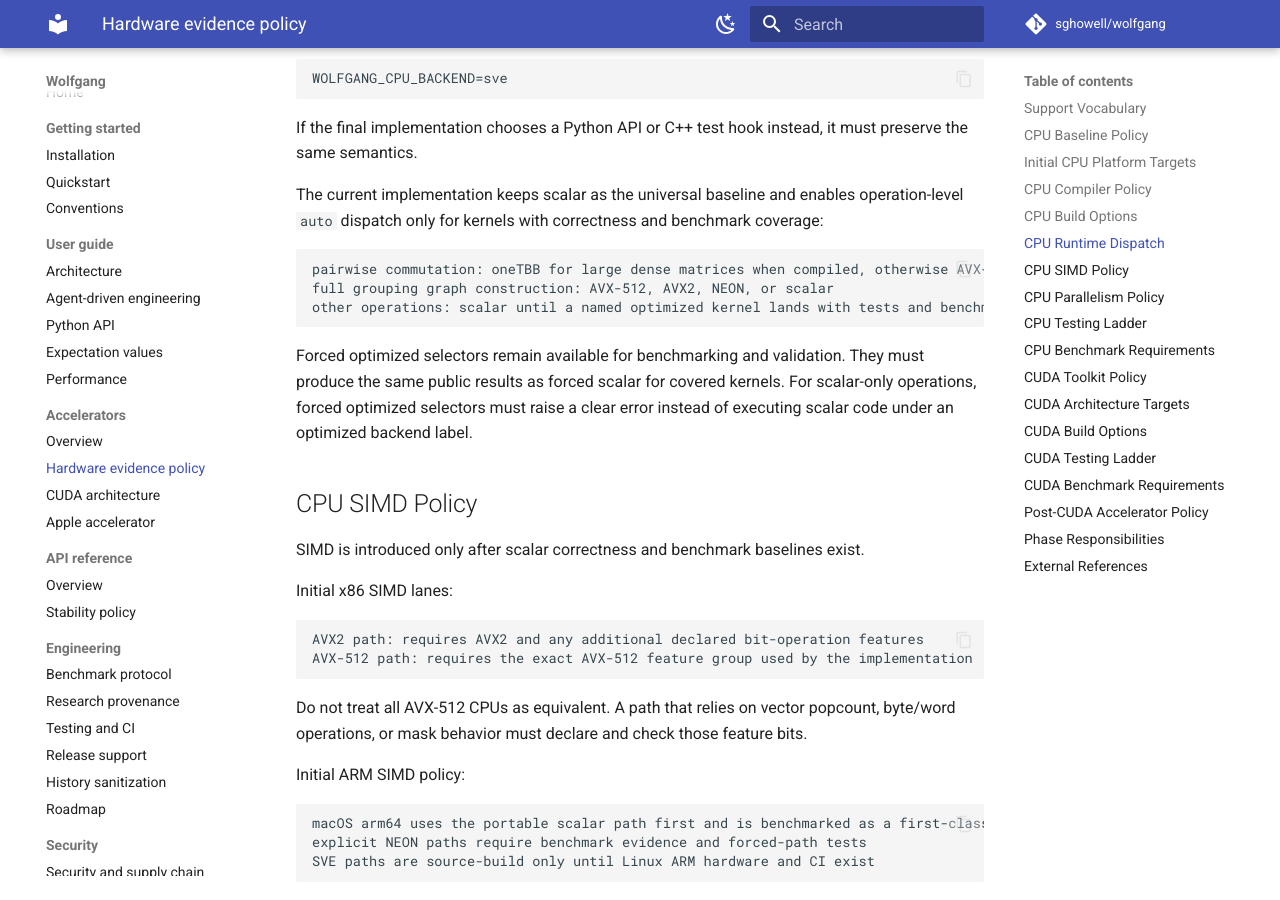
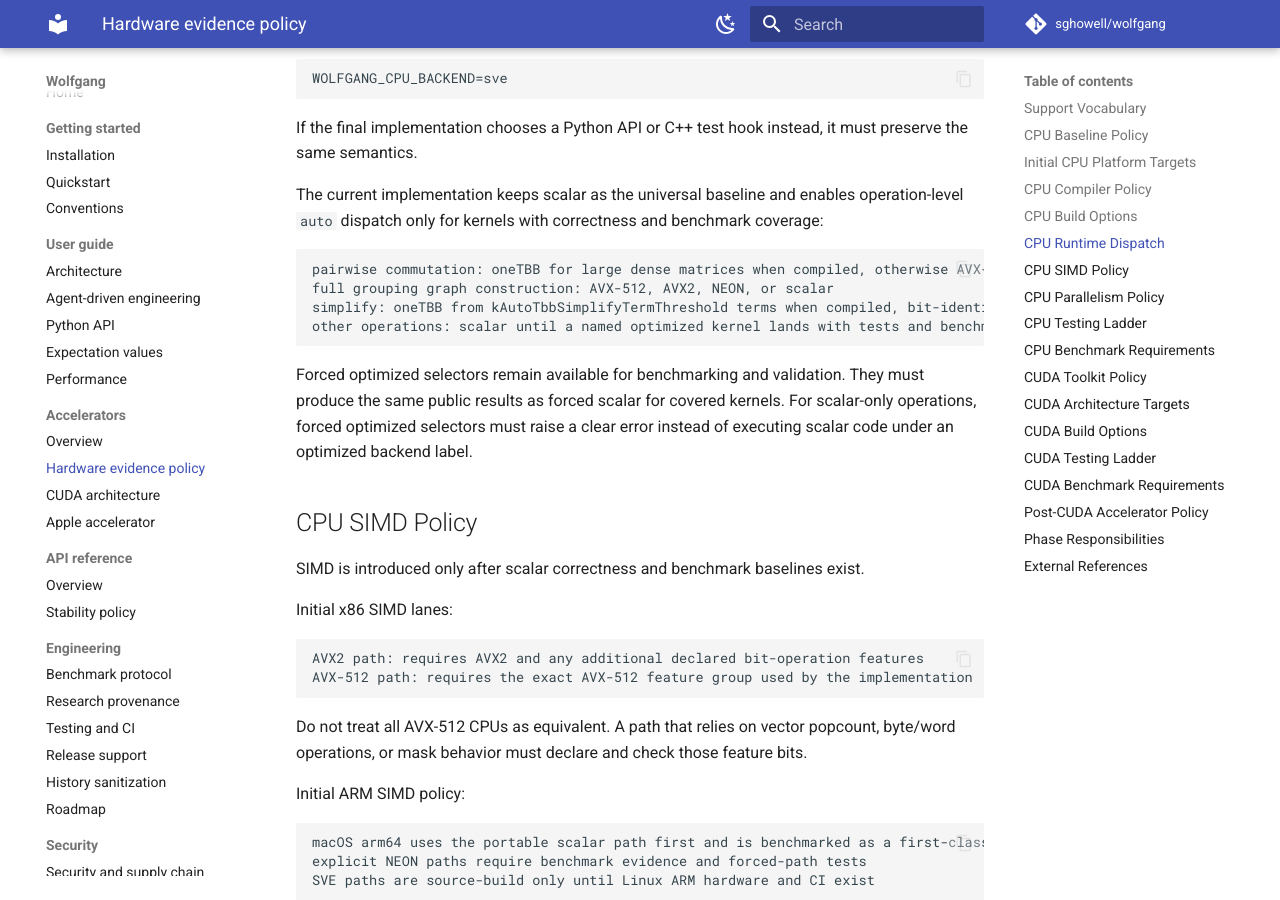
Before and after one commit to sghowell/wolfgang, an MkDocs documentation site: the page built from docs/architecture/hardware_targets_and_testing.md, in a window 1280 px wide and 900 px high, scrolled down 2911 px. Built offline with MkDocs 1.6.1 and Material for MkDocs 9.7.7, drawn with Linux system fonts in a browser that asks for light colours; comment, search, counter and statistics services are not loaded.

Commit message:
docs: list oneTBB simplify in CPU dispatch policy and README

````diff
--- a/docs/architecture/hardware_targets_and_testing.md
+++ b/docs/architecture/hardware_targets_and_testing.md
@@ -131,6 +131,7 @@
 ```text
 pairwise commutation: oneTBB for large dense matrices when compiled, otherwise AVX-512, AVX2, NEON, or scalar
 full grouping graph construction: AVX-512, AVX2, NEON, or scalar
+simplify: oneTBB from kAutoTbbSimplifyTermThreshold terms when compiled, bit-identical to scalar; otherwise scalar
 other operations: scalar until a named optimized kernel lands with tests and benchmark evidence
 ```
 
````
Also changed, not shown: README.md (+1 -1 lines).
